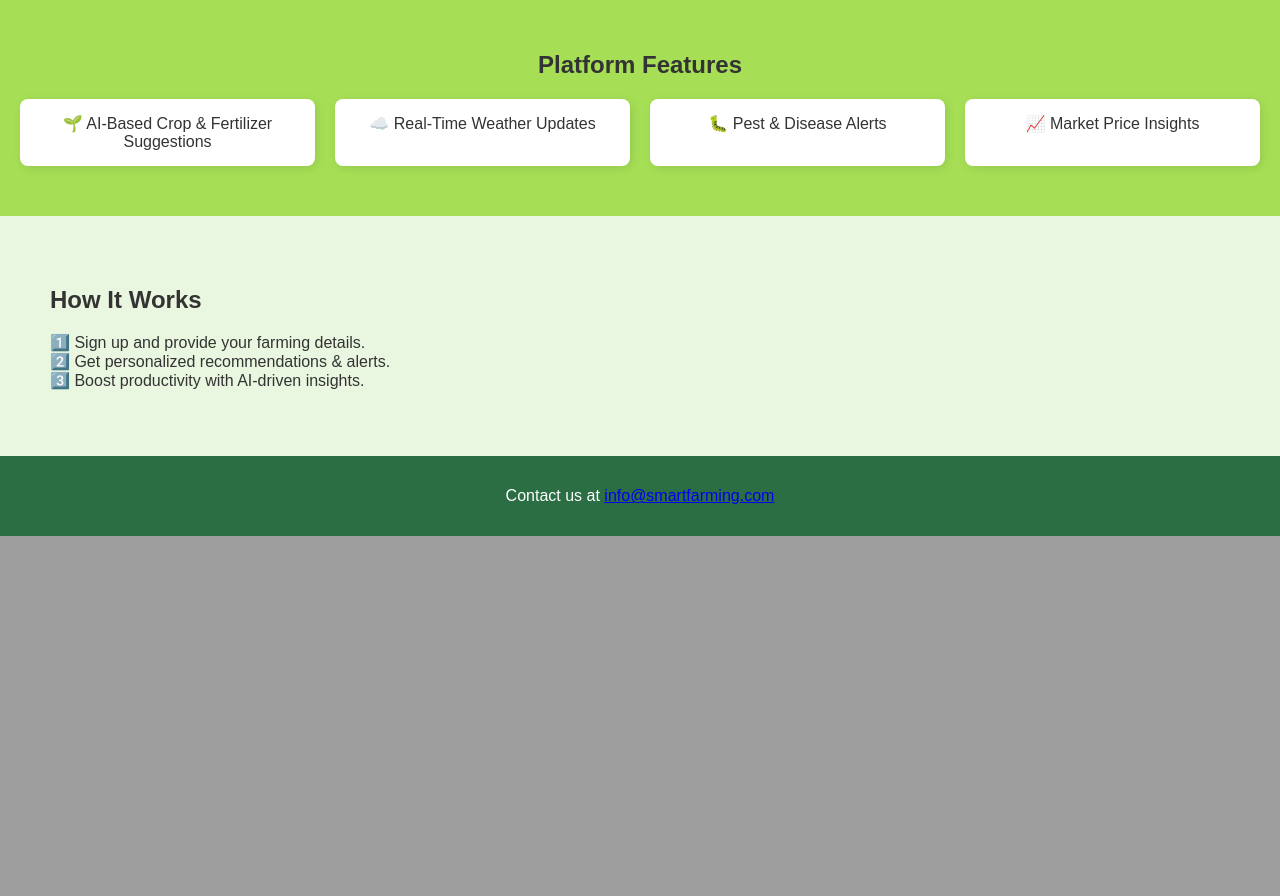
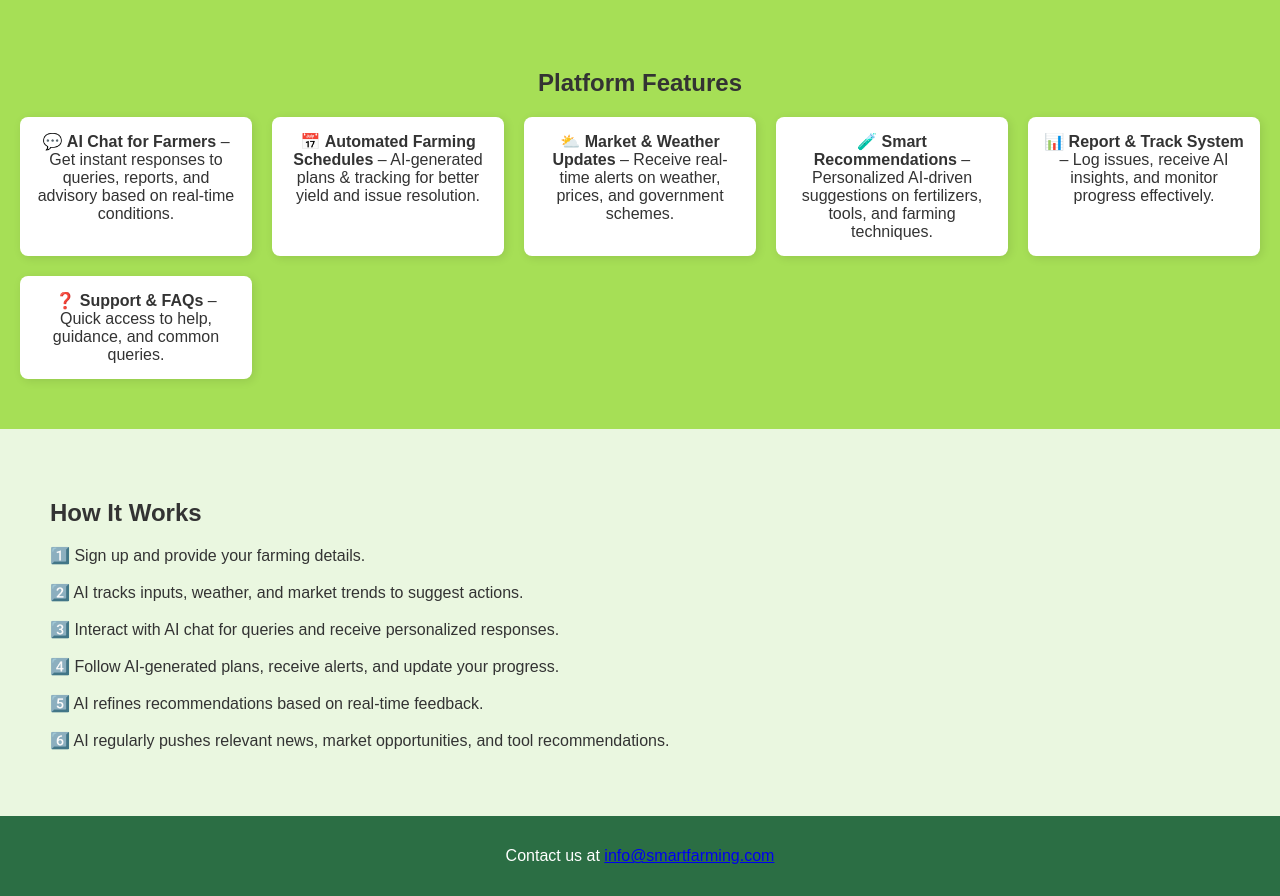
Before and after one commit to PiyushAdy/AIForFarmers, a Flask app: page / in a window 1280 px wide. Shown: the part 399-1295 px from the top of the page. Before the commit the page ends 935 px from the top, so only its background shows below. Run offline with Flask 3, Linux system fonts and the light colour scheme.

Commit message:
Add files via upload

```diff
--- a/templates/index.html
+++ b/templates/index.html
@@ -4,8 +4,6 @@
     <meta charset="UTF-8">
     <meta name="viewport" content="width=device-width, initial-scale=1.0">
     <title>Smart Farming Platform</title>
-    <!-- <link rel="stylesheet" href="styles.css"> -->
-    <!-- <script defer src="script.js"></script> -->
     <style>
         /* Global Styles */
     body {
@@ -161,6 +159,8 @@
 
 
     </style>
+    <!-- <link rel="stylesheet" href="styles.css"> -->
+    <!-- <script defer src="script.js"></script> -->
 </head>
 <body>
 
@@ -179,7 +179,7 @@
     <section class="hero">
         <div class="hero-content">
             <h1>AI-Powered Smart Farming</h1>
-            <p>Enhance your farming with AI-driven insights, real-time weather updates, and personalized recommendations.</p>
+            <p>A smart digital platform designed to : <br>Enhance your farming with AI-driven advisory,planning, real-time updates, and personalized recommendations.</p>
             <a href="/dashboard" class="cta-btn">Get Started</a>
         </div>
     </section>
@@ -187,18 +187,26 @@
     <section id="features" class="features">
         <h2>Platform Features</h2>
         <div class="feature-grid">
-            <div class="feature-card">🌱 AI-Based Crop & Fertilizer Suggestions</div>
-            <div class="feature-card">☁️ Real-Time Weather Updates</div>
-            <div class="feature-card">🐛 Pest & Disease Alerts</div>
-            <div class="feature-card">📈 Market Price Insights</div>
+            <div class="feature-card">💬 <strong>AI Chat for Farmers</strong> – Get instant responses to queries, reports, and advisory based on real-time conditions.</div>
+    <div class="feature-card">📅 <strong>Automated Farming Schedules</strong> – AI-generated plans & tracking for better yield and issue resolution.</div>
+    <div class="feature-card">⛅ <strong>Market & Weather Updates</strong> – Receive real-time alerts on weather, prices, and government schemes.</div>
+    <div class="feature-card">🧪 <strong>Smart Recommendations</strong> – Personalized AI-driven suggestions on fertilizers, tools, and farming techniques.</div>
+    <div class="feature-card">📊 <strong>Report & Track System</strong> – Log issues, receive AI insights, and monitor progress effectively.</div>
+    <!-- <div class="feature-card">🔗 <strong>Expandable Integrations</strong> – Future-ready for AI tools & government data integration.</div>
+    <div class="feature-card">📱 <strong>Multi-Device Friendly</strong> – Seamlessly optimized for mobile and desktop use.</div> -->
+    <div class="feature-card">❓ <strong>Support & FAQs</strong> – Quick access to help, guidance, and common queries.</div>
         </div>
     </section>
 
     <section id="how-it-works" class="how-it-works">
         <h2>How It Works</h2>
-        <p>1️⃣ Sign up and provide your farming details. <br>
-           2️⃣ Get personalized recommendations & alerts. <br>
-           3️⃣ Boost productivity with AI-driven insights.</p>
+        <p>1️⃣ Sign up and provide your farming details. <br><br>
+            2️⃣ AI tracks inputs, weather, and market trends to suggest actions. <br><br>
+            3️⃣ Interact with AI chat for queries and receive personalized responses. <br><br>
+            4️⃣ Follow AI-generated plans, receive alerts, and update your progress. <br><br>
+            5️⃣ AI refines recommendations based on real-time feedback. <br><br>
+            6️⃣ AI regularly pushes relevant news, market opportunities, and tool recommendations. </p>
+
     </section>
 
     <footer id="contact">
```
Lines whose indentation alone changed are shown as unchanged.
